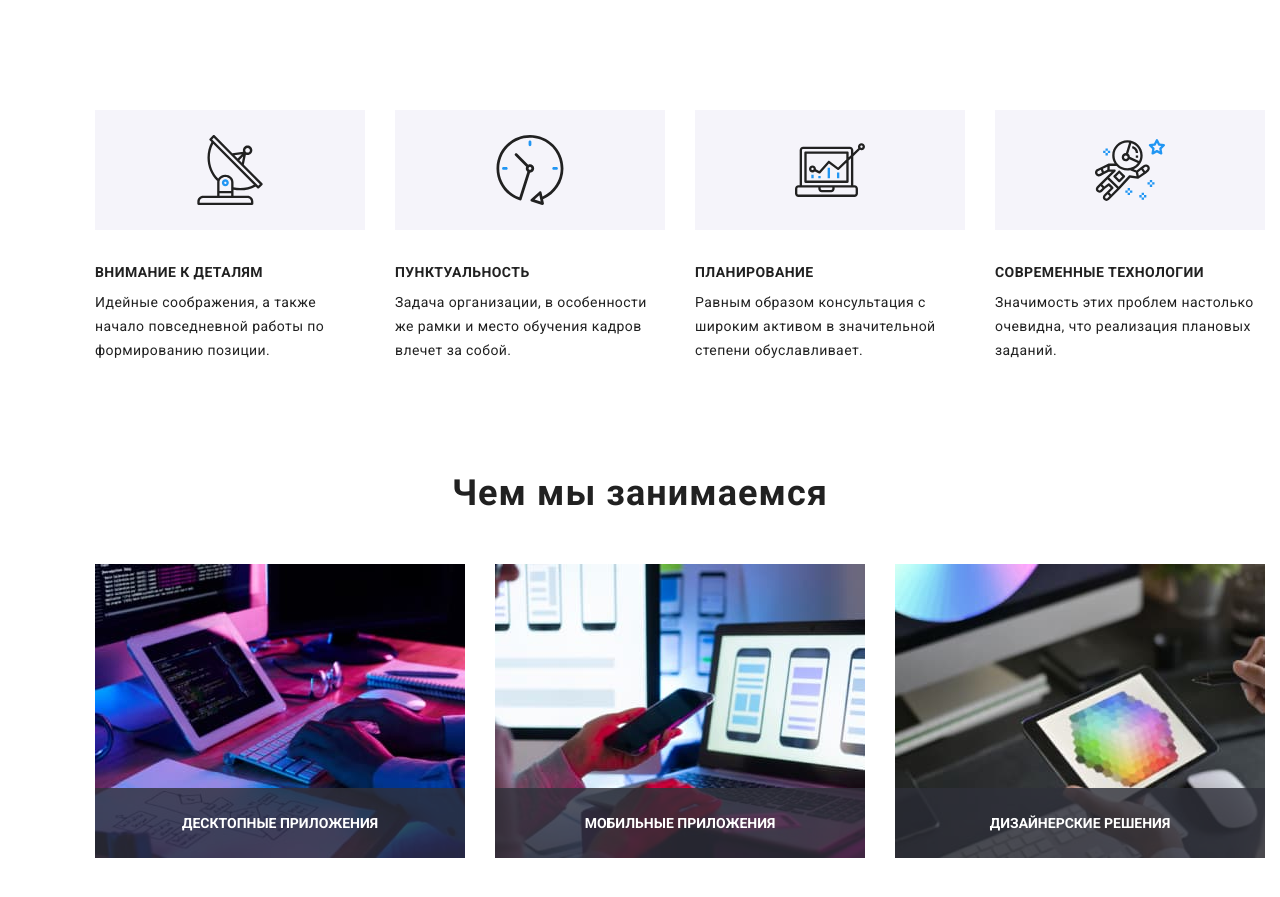
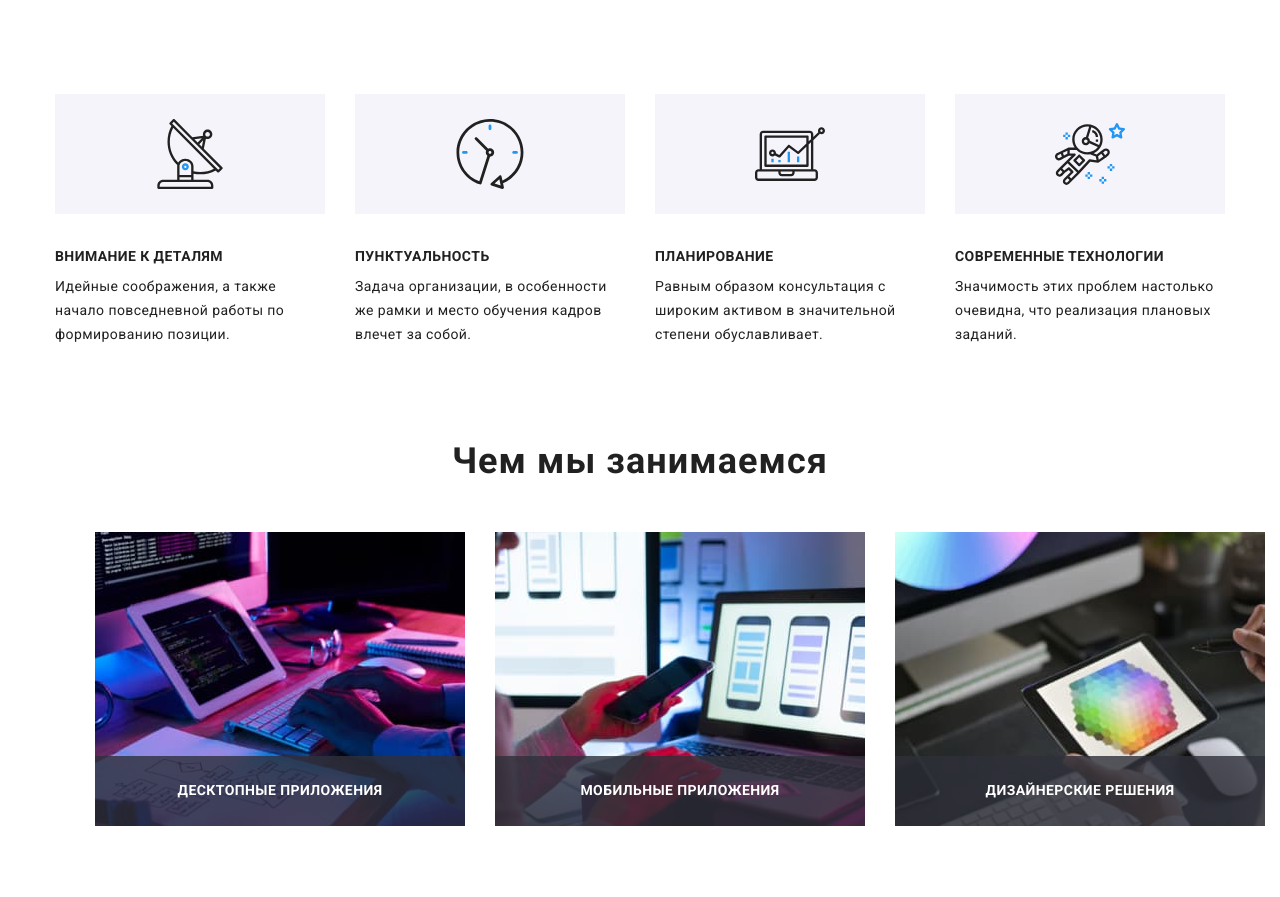
Before and after one commit to korol-galyna/goit-markup-hw-07, a plain HTML site: page index.html in a window 1280 px wide. Shown: the part 683-1580 px from the top of the page. Drawn offline with nearby package versions, Linux system fonts and the light colour scheme.

Commit message:
20.07.2022__22:41

```diff
--- a/css/styles.css
+++ b/css/styles.css
@@ -31,6 +31,31 @@ body {
     padding-right:15px;
     width:1200px;
     margin-top:0px;}
+
+/**common*/
+
+.second-title {
+    margin-top: 0px;
+    margin-bottom: 50px;
+    margin-left:auto;
+    margin-right:auto;
+    min-width:376px;
+
+    font-weight: 700;
+    font-size: 36px;
+    line-height: 1.16;
+    letter-spacing: 0.03em;
+    text-align: center;
+}
+
+.third-title {
+    font-weight: 700;
+    font-size: 14px;
+    line-height: 1.14;
+    letter-spacing: 0.03em;
+
+}
+
 
 
 /**HEADER*/
@@ -515,6 +540,9 @@ body {
 }
 
 .features-list {
+    margin-top: 0px;
+    margin-bottom: 0px;
+    padding-left: 0px;
     display: flex;
     text-decoration: none;
     list-style: none;
@@ -528,17 +556,11 @@ body {
     margin-right: 30px;
     }
 
-.features-list__third-title {
-    padding-top: 30px;
+.third-title--features-section {
     margin-top: 0px;
     margin-bottom: 10px;
-    font-weight: 700;
-    font-size: 14px;
-    line-height: 1.14;
-    letter-spacing: 0.03em;
     text-transform: uppercase;
 }
-
 
 .features-list__text {
     margin-top: 0px;
@@ -550,11 +572,11 @@ body {
 }
 
 .features-list__icon {
+    margin-bottom: 30px;
     width: 270px;
     height: 120px;
-    background-color:
-     var(--bg-color-second);
-     padding: 25px 100px;
+    background-color:var(--bg-color-second);
+    padding: 25px 100px;
 }
 
 /**Section 3*/
@@ -606,8 +628,7 @@ body {
     position: relative;
 }
 
-.works__third-title {
-    font-size: 14px;
+.third-title--works {
     text-transform: uppercase;
     color: var(--white-color);
     text-align: center;
--- a/index.html
+++ b/index.html
@@ -130,20 +130,20 @@
 
       <!--Секция 2-->
       <section class="features">
-        <div class="conteiner conteiner--style">
+        <div class="conteiner">
         <ul class="features-list">
 
           <li class="features-list__item">
             <svg class="features-list__icon" width="70px" height="70px">
               <use href="./images/icons.svg#icon-img2-1"></use></svg>
-            <h3 class="features-list__third-title">Внимание к деталям</h3>
+            <h3 class="third-title third-title--features-section">Внимание к деталям</h3>
             <p class="features-list__text">Идейные соображения, а также начало повседневной работы по формированию позиции.</p>
           </li>
 
             <li class="features-list__item">
             <svg class="features-list__icon" width="70px" height="70px">
               <use href="./images/icons.svg#icon-img2-2"></use></svg>
-            <h3 class="features-list__third-title">Пунктуальность</h3>
+            <h3 class="third-title third-title--features-section">Пунктуальность</h3>
             <p class="features-list__text">Задача организации, в особенности же рамки и место обучения кадров влечет за собой.
             </p>
           </li>
@@ -151,7 +151,7 @@
           <li class="features-list__item">
             <svg class="features-list__icon" width="70px" height="70px">
               <use href="./images/icons.svg#icon-img2-3"></use></svg>
-            <h3 class="features-list__third-title">Планирование</h3>
+            <h3 class="third-title third-title--features-section">Планирование</h3>
             <p class="features-list__text">Равным образом консультация с широким активом в значительной степени обуславливает.
             </p>
           </li>
@@ -159,7 +159,7 @@
           <li class="features-list__item">
             <svg class="features-list__icon" width="70px" height="70px">
               <use href="./images/icons.svg#icon-img2-4"></use></svg>
-            <h3 class="features-list__third-title">Современные технологии</h3>
+            <h3 class="third-title third-title--features-section">Современные технологии</h3>
             <p class="features-list__text">Значимость этих проблем настолько очевидна, что реализация плановых заданий.</p>
           </li>
 
@@ -177,7 +177,7 @@
             <img class="works__img" src="./images/img.jpg/img3.1.jpg"
             width="370" height="294" alt="клавиатура"/>
             <div class="works__card">
-              <h3 class="works__third-title">Десктопные приложения</h3>
+              <h3 class="third-title third-title--works">Десктопные приложения</h3>
             </div>
           </li>
 
@@ -185,7 +185,7 @@
             <img  class="works__img" src="./images/img.jpg/img3.2.jpg"
             width="370" height="294" alt="ноутбук" />
             <div class="works__card">
-              <h3 class="works__third-title">Мобильные приложения</h3>
+              <h3 class="third-title third-title--works">Мобильные приложения</h3>
             </div>
           </li>
 
@@ -193,7 +193,7 @@
             <img class="works__img" src="./images/img.jpg/img3.3.jpg"
             width="370" height="294" alt="планшет" />
             <div class="works__card">
-              <h3 class="works__third-title">Дизайнерские решения</h3>
+              <h3 class="third-title third-title--works">Дизайнерские решения</h3>
             </div>
           </li>
 
```
